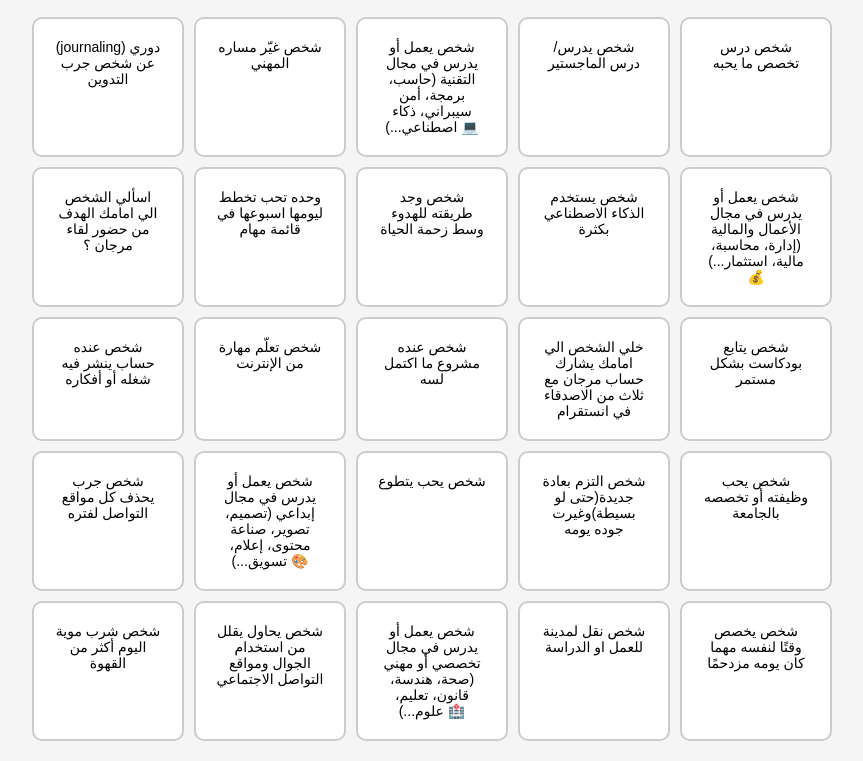
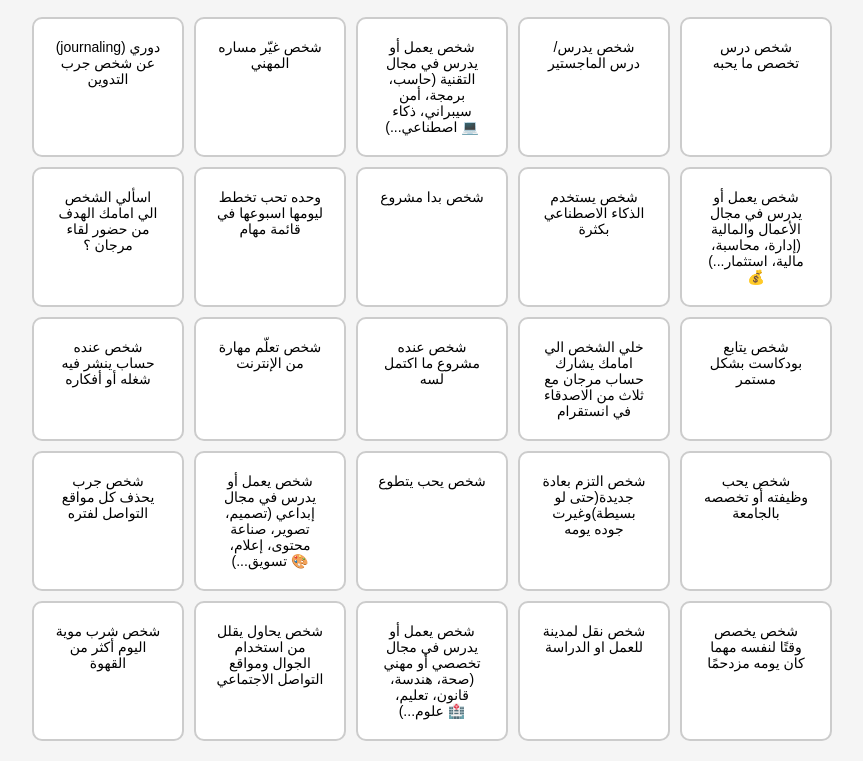
Before and after one commit to SafanaHassan/ice-breaker-game-, a plain HTML site: page index.html in a window 1280 px wide. Shown: the part 101-862 px from the top of the page, without its empty margins (208-1071 px from the left). Drawn offline with nearby package versions, Linux system fonts and the light colour scheme.

Commit message:
Update index.html

```diff
--- a/index.html
+++ b/index.html
@@ -61,7 +61,7 @@ const questions = [
     "شخص درس تخصص ما يحبه",
     "اسألي الشخص الي امامك الهدف من حضور لقاء مرجان ؟",
     "وحده تحب تخطط ليومها اسبوعها في قائمة مهام",
-    "شخص وجد طريقته للهدوء وسط زحمة الحياة",
+    "شخص بدا مشروع ",
     "شخص يستخدم الذكاء الاصطناعي بكثرة",
     "شخص يعمل أو يدرس في مجال الأعمال والمالية (إدارة، محاسبة، مالية، استثمار...) 💰",
     "شخص عنده حساب ينشر فيه شغله أو أفكاره",
```
